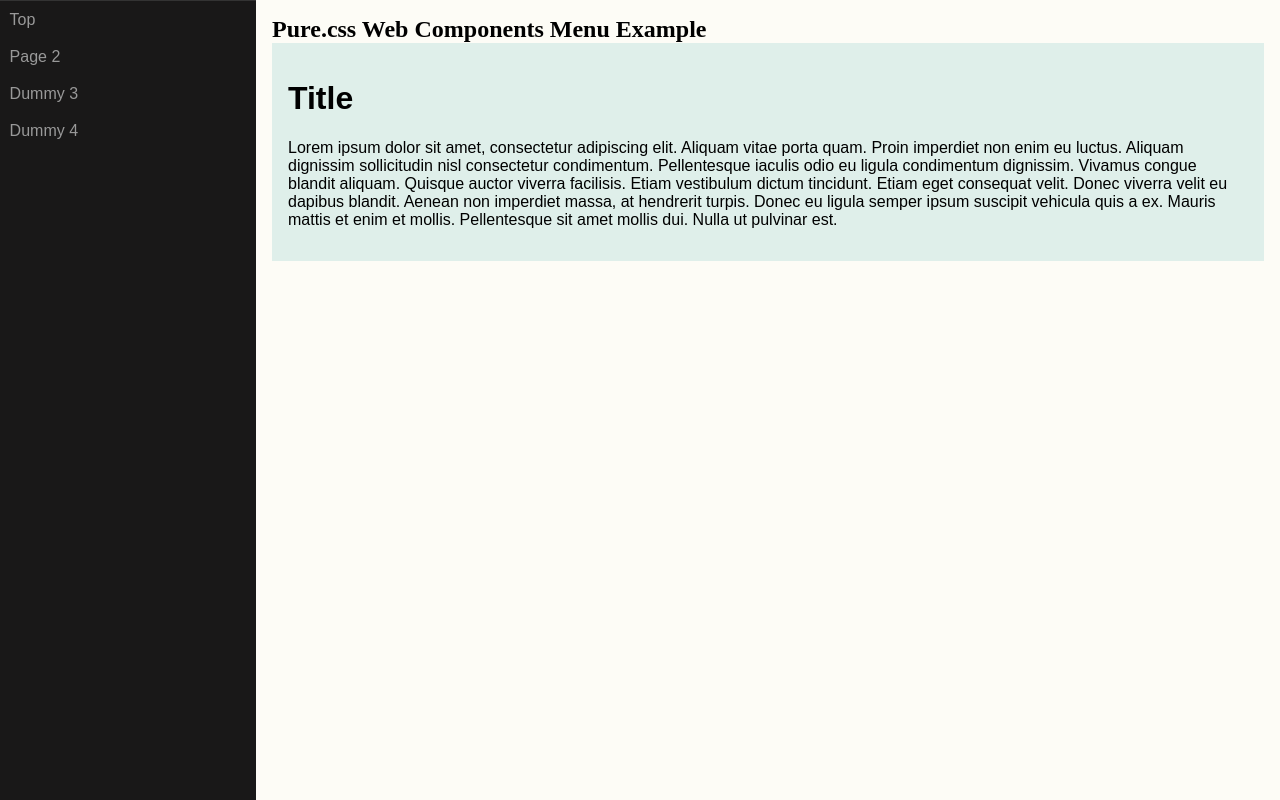
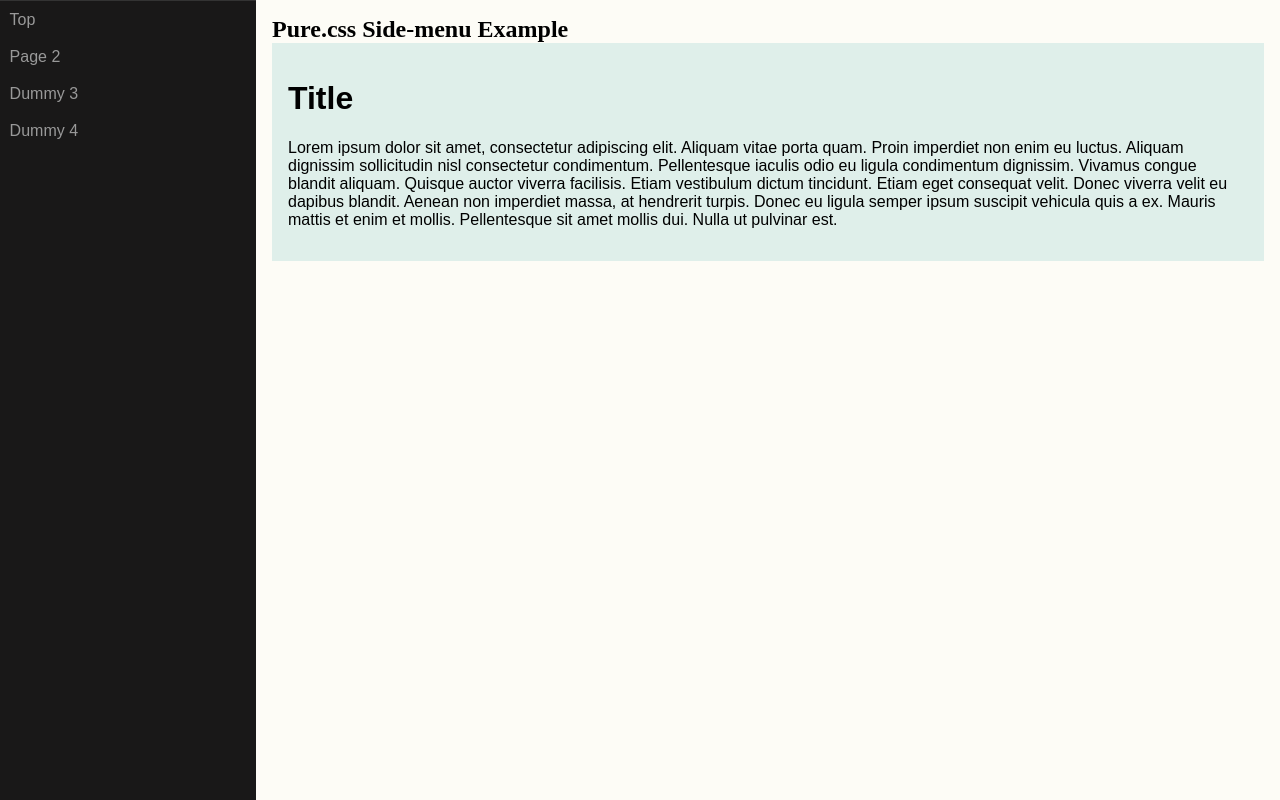
Before and after one commit to LuanFroehlich/purecss-sidemenu, a plain HTML site: page index.html in a window 1280 px wide. Drawn offline with Linux system fonts and the light colour scheme.

Commit message:
title is also shared

```diff
--- a/index.html
+++ b/index.html
@@ -15,7 +15,7 @@
 
 <div id="layout">
 <header>
-<nav id="brand">Pure.css Web Components Menu Example</nav>
+<nav id="brand"></nav>
 
 <!-- Menu toggle -->
 <a href="#menu" id="menuLink" class="menu-link">
--- a/js/menu.js
+++ b/js/menu.js
@@ -10,7 +10,8 @@
 https://github.com/yahoo/pure/blob/master/LICENSE.md
 */
 
-/* set menu here */
+/* set title and menu here */
+const title = "Pure.css Side-menu Example";
 const menuDict = {
     "Top":"index.html",
     "Page 2":"page2.html",
@@ -47,6 +48,7 @@
 
 const loadHeader = function () {
     return new Promise(function (resolve, reject) {
+        document.getElementById("brand").innerHTML = title;
         for(let key in menuDict){
             let li1=document.createElement('li');
             li1.className='pure-menu-item';
```
Also changed, not shown: page2.html (+1 -1 lines), 1 other file.
